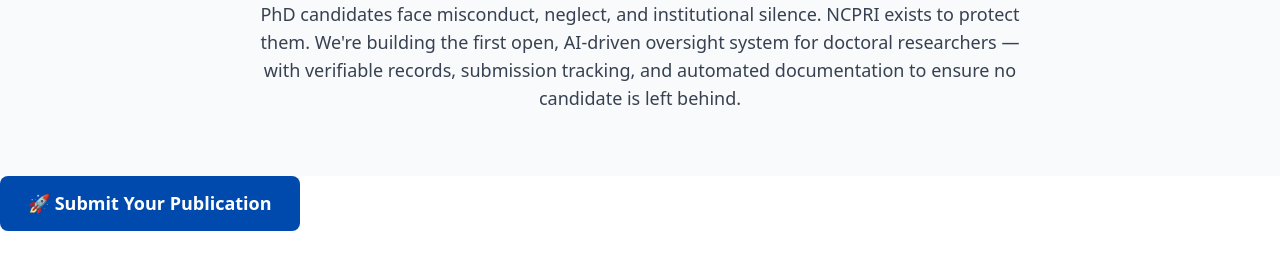
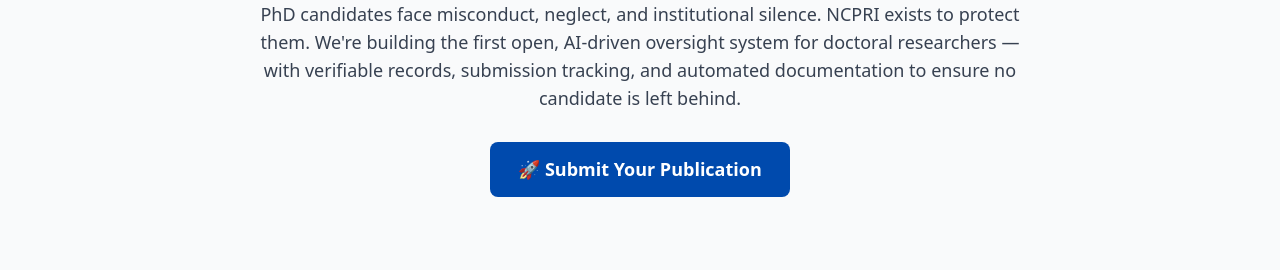
Before and after one commit to costapaquette/ncpri-site, a plain HTML site: page index.html in a window 1280 px wide. Shown: the part 328-598 px from the top of the page. Drawn offline with nearby package versions, Linux system fonts and the light colour scheme.

Commit message:
✅ Fix typo in text-align and center the button correctly

```diff
--- a/index.html
+++ b/index.html
@@ -26,8 +26,7 @@
         We're building the first open, AI‑driven oversight system for doctoral researchers — with verifiable records,
         submission tracking, and automated documentation to ensure no candidate is left behind.
       </p>
-    </div>
-  </section>
+      <div  style="text-align:  center; margin: 30px;">
 
         <a href="publication.html" target="_blank" style="
           background-color: #004aad;
@@ -43,7 +42,8 @@
          🚀 Submit Your Publication
         </a>
       </div>
-
+      </div>
+   </section>
   <!-- FEATURES -->
   <section class="py-16 bg-white">
     <div class="container mx-auto px-6 md:px-12">
```
Lines whose indentation alone changed are shown as unchanged.
